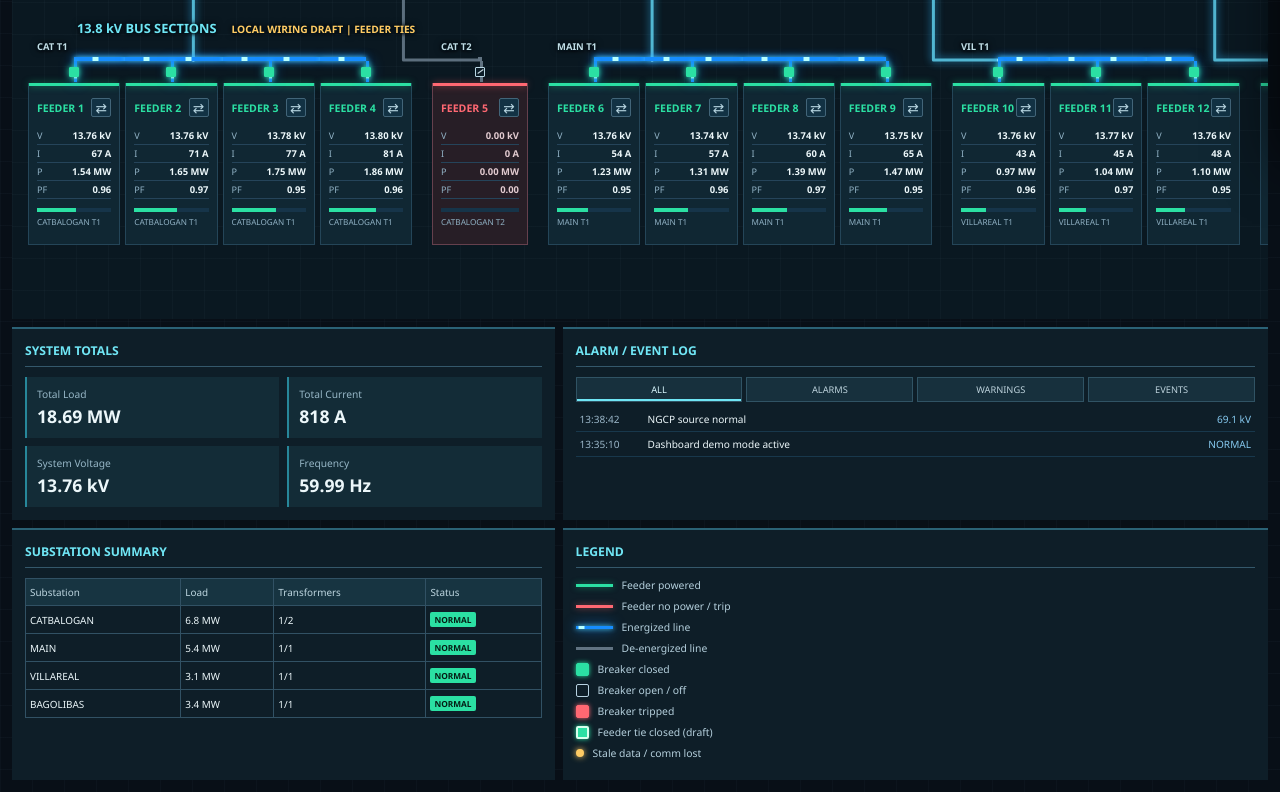
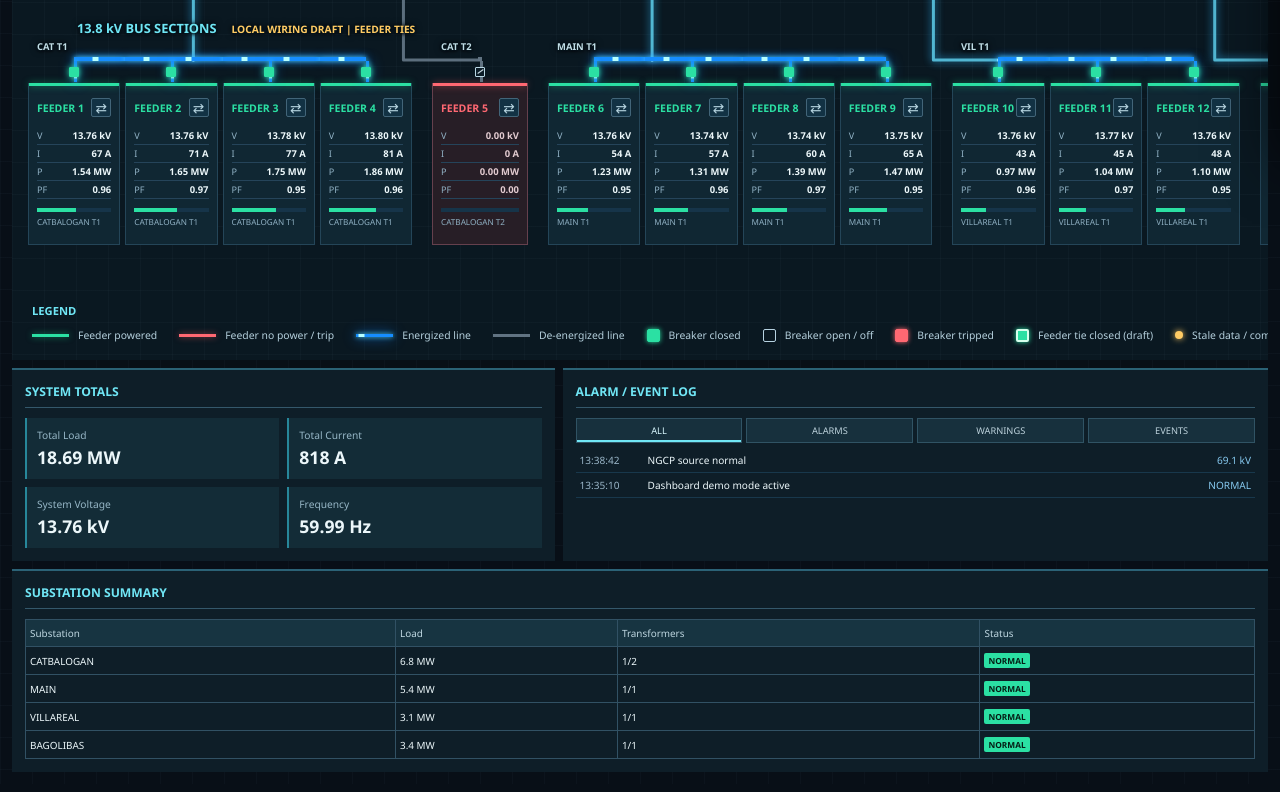
Before and after one commit to amading/SAMELCOII_SCADA, a plain HTML site: page index.html in a window 1280 px wide. Shown: the part 639-1431 px from the top of the page. Drawn offline with Linux system fonts and the light colour scheme.

Commit message:
Move legend beneath feeder diagram

```diff
--- a/index.html
+++ b/index.html
@@ -4,7 +4,7 @@
     <meta charset="utf-8" />
     <meta name="viewport" content="width=device-width, initial-scale=1" />
     <title>SCADA Grid Control</title>
-    <link rel="stylesheet" href="./styles.css?v=20261001-side-log" />
+    <link rel="stylesheet" href="./styles.css?v=20261001-feeder-legend" />
   </head>
   <body>
     <main class="dashboard-shell">
@@ -93,6 +93,20 @@
           <div class="bus-label">13.8 kV BUS SECTIONS <span>Local wiring draft | feeder ties</span></div>
 
           <section class="feeder-grid" id="feederGrid" aria-label="Feeders"></section>
+          <section class="diagram-legend" aria-label="Legend">
+            <h2>Legend</h2>
+            <div class="legend-items">
+              <div class="legend-row"><span class="feeder-swatch energized"></span>Feeder powered</div>
+              <div class="legend-row"><span class="feeder-swatch off"></span>Feeder no power / trip</div>
+              <div class="legend-row"><span class="line energized"></span>Energized line</div>
+              <div class="legend-row"><span class="line off"></span>De-energized line</div>
+              <div class="legend-row"><span class="breaker closed"></span>Breaker closed</div>
+              <div class="legend-row"><span class="breaker open"></span>Breaker open / off</div>
+              <div class="legend-row"><span class="breaker trip"></span>Breaker tripped</div>
+              <div class="legend-row"><span class="tie-symbol"></span>Feeder tie closed (draft)</div>
+              <div class="legend-row"><span class="quality stale"></span>Stale data / comm lost</div>
+            </div>
+          </section>
           <svg class="wiring-layer" id="wiringLayer" aria-hidden="true"></svg>
         </section>
       </section>
@@ -129,18 +143,6 @@
           </table>
         </article>
 
-        <article class="legend-panel">
-          <h2>Legend</h2>
-          <div class="legend-row"><span class="feeder-swatch energized"></span>Feeder powered</div>
-          <div class="legend-row"><span class="feeder-swatch off"></span>Feeder no power / trip</div>
-          <div class="legend-row"><span class="line energized"></span>Energized line</div>
-          <div class="legend-row"><span class="line off"></span>De-energized line</div>
-          <div class="legend-row"><span class="breaker closed"></span>Breaker closed</div>
-          <div class="legend-row"><span class="breaker open"></span>Breaker open / off</div>
-          <div class="legend-row"><span class="breaker trip"></span>Breaker tripped</div>
-          <div class="legend-row"><span class="tie-symbol"></span>Feeder tie closed (draft)</div>
-          <div class="legend-row"><span class="quality stale"></span>Stale data / comm lost</div>
-        </article>
       </section>
     </main>
 
--- a/styles.css
+++ b/styles.css
@@ -33,7 +33,7 @@ button:focus-visible, [tabindex="0"]:focus-visible { outline: 2px solid #fff; ou
   background-size: 32px 32px, 32px 32px, auto;
 }
 
-.topbar, .source-panel, .diagram-panel, .summary-panel, .event-panel, .legend-panel {
+.topbar, .source-panel, .diagram-panel, .summary-panel, .event-panel {
   border: 0;
   background: var(--panel);
   box-shadow: none;
@@ -245,6 +245,10 @@ button:focus-visible, [tabindex="0"]:focus-visible { outline: 2px solid #fff; ou
 .bus-label { display: flex; align-items: baseline; gap: 15px; margin: 22px 4% 6px; color: var(--cyan); font-size: .8rem; font-weight: 800; text-shadow: var(--wire-label-shadow); }
 .bus-label span { color: var(--amber); font-size: .64rem; font-weight: 600; text-transform: uppercase; }
 .feeder-grid { display: flex; align-items: flex-start; gap: 20px; margin-top: 20px; padding: 0 0 58px; }
+.diagram-legend { position: relative; z-index: 2; padding: 0 4px 2px; border: 0; background: transparent; box-shadow: none; }
+.diagram-legend h2 { margin: 0 0 10px; color: var(--cyan); font-size: .7rem; font-weight: 800; text-transform: uppercase; }
+.legend-items { display: flex; flex-wrap: wrap; align-items: center; gap: 10px 22px; }
+.diagram-legend .legend-row { margin: 0; white-space: nowrap; }
 .feeder-group { position: relative; flex: var(--feeder-count) 1 0; min-width: 96px; }
 .section-bus { position: relative; z-index: 2; display: grid; grid-template-columns: repeat(var(--feeder-count), minmax(0, 1fr)); gap: 5px; height: 4px; }
 .section-bus .bus-caption { position: absolute; top: -17px; left: 5px; padding: 0 4px; color: #c1dde6; background: transparent; font-size: .59rem; font-weight: 800; white-space: nowrap; text-shadow: var(--wire-label-shadow); }
@@ -296,9 +300,9 @@ button:focus-visible, [tabindex="0"]:focus-visible { outline: 2px solid #fff; ou
 .feeder-card small { display: block; margin-top: 5px; color: #8fb0c3; font-size: .51rem; line-height: 1.2; white-space: nowrap; overflow: hidden; text-overflow: ellipsis; }
 .feeder-card.stale small { color: var(--amber); font-weight: 800; }
 
-.bottom-grid { display: grid; grid-template-columns: 1.1fr 1.5fr 1.2fr 1fr; gap: 8px; margin-top: 8px; }
+.bottom-grid { display: grid; grid-template-columns: 1.1fr 1.5fr 1.2fr; gap: 8px; margin-top: 8px; }
 .bottom-grid[hidden] { display: none; }
-.summary-panel, .event-panel, .legend-panel { min-width: 0; min-height: 174px; padding: 13px; border-top: 2px solid #2b6276; border-radius: 0; background: #0e1e28; }
+.summary-panel, .event-panel { min-width: 0; min-height: 174px; padding: 13px; border-top: 2px solid #2b6276; border-radius: 0; background: #0e1e28; }
 .bottom-grid h2 { margin: 0 0 10px; padding-bottom: 7px; border-bottom: 1px solid #34586b; color: var(--cyan); font-size: .76rem; text-transform: uppercase; }
 .metric-grid { display: grid; grid-template-columns: 1fr 1fr; gap: 8px; }
 .metric-grid div { padding: 10px; border-left: 2px solid #27879a; background: #132c37; }
@@ -400,7 +404,7 @@ button:focus-visible, [tabindex="0"]:focus-visible { outline: 2px solid #fff; ou
   .feeder-card dl div { padding: 4px 0; }
   .feeder-card small { font-size: .64rem; }
   .bottom-grid { gap: 14px; margin-top: 14px; }
-  .summary-panel, .event-panel, .legend-panel { min-height: 224px; padding: 17px; }
+  .summary-panel, .event-panel { min-height: 224px; padding: 17px; }
   .bottom-grid h2 { font-size: .86rem; }
   .event-panel li, .summary-panel th, .summary-panel td, .legend-row { font-size: .73rem; }
 }
@@ -409,6 +413,7 @@ button:focus-visible, [tabindex="0"]:focus-visible { outline: 2px solid #fff; ou
   .transformer-nameplate { font-size: .78rem; }
   .feeder-head strong { font-size: .66rem; }
   .bottom-grid { grid-template-columns: 1fr 1.3fr; }
+  .bottom-grid > :last-child { grid-column: 1 / -1; }
 }
 @media (max-width: 1350px) {
   .main-grid { grid-template-columns: 1fr; }
@@ -425,6 +430,7 @@ button:focus-visible, [tabindex="0"]:focus-visible { outline: 2px solid #fff; ou
   .diagram-panel { min-width: 0; }
   .diagram-panel > .substation-row, .diagram-panel > .feeder-grid, .diagram-panel > .bus-label { min-width: 1300px; }
   .diagram-panel > .feeder-grid { min-width: 1390px; }
+  .diagram-panel > .diagram-legend { min-width: 1390px; }
 }
 @media (max-width: 1050px) {
   .topbar { grid-template-columns: minmax(0, 1fr) auto; row-gap: 10px; }
@@ -452,6 +458,7 @@ button:focus-visible, [tabindex="0"]:focus-visible { outline: 2px solid #fff; ou
   .meter-stack div { display: block; padding: 3px; }
   .meter-stack dd { font-size: .76rem; }
   .bottom-grid { grid-template-columns: 1fr; }
+  .bottom-grid > :last-child { grid-column: auto; }
   .control-bar { flex-wrap: nowrap; overflow-x: auto; }
   .demo-button { flex: none; }
 }
```
Also changed, not shown: topology.test.js (+14 -0 lines).
